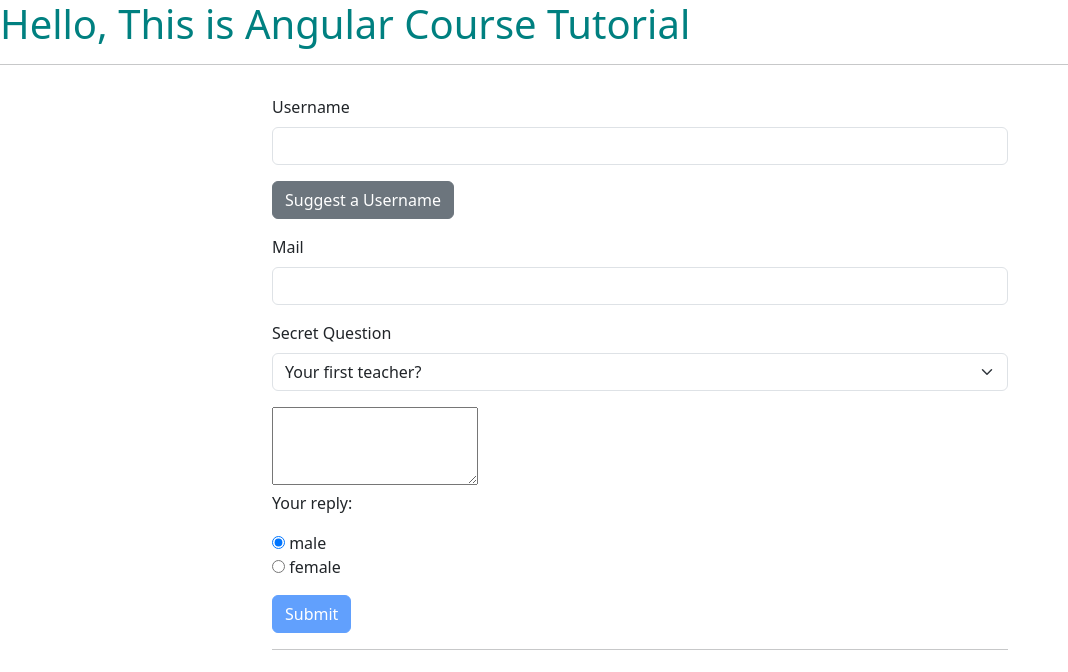
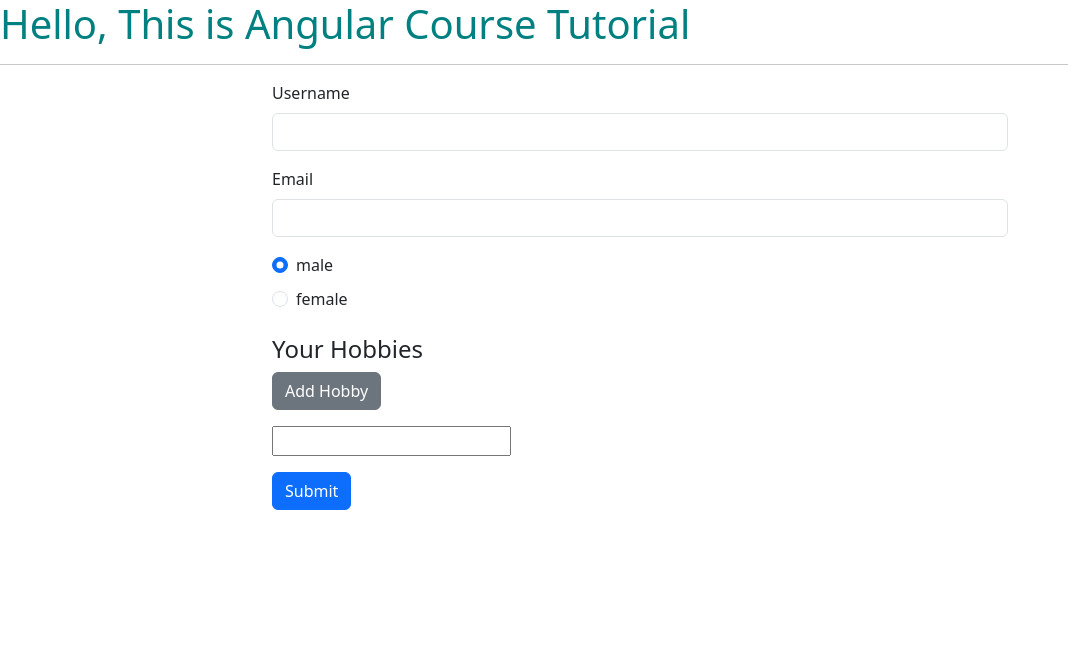
Before and after one commit to Ashik-2000/ESS_Probation_Training, an Angular app in the folder Angular/angular14/: page / in a window 1280 px wide. Shown: the top 672 px of the page, without its empty margins (0-1068 px from the left). Built offline with nearby package versions, Linux system fonts and the light colour scheme.

Commit message:
until array of form controls (FormArray)

```diff
--- a/Angular/angular14/src/app/app.component.html
+++ b/Angular/angular14/src/app/app.component.html
@@ -26,4 +26,6 @@
 <!-- <app-routing></app-routing> -->
 
 <!-- Section 31: Handling Forms TD -->
-<app-forms-td></app-forms-td>
+<!-- <app-forms-td></app-forms-td> -->
+<!-- Section 31: Handling Forms Reactive -->
+<app-forms-reactive></app-forms-reactive>
--- /dev/null
+++ b/Angular/angular14/src/app/forms-reactive/forms-reactive.component.css
@@ -0,0 +1,3 @@
+input.ng-invalid.ng-touched {
+  border: 1px solid red;
+}
--- /dev/null
+++ b/Angular/angular14/src/app/forms-reactive/forms-reactive.component.html
@@ -0,0 +1,79 @@
+<div class="container">
+  <div class="row">
+    <div class="col-12 col-sm-10 col-md-8 offset-sm-1 offset-md-2">
+      <form [formGroup]="signupForm" (ngSubmit)="onSubmit()">
+        <div formGroupName="userData">
+          <!-- Username -->
+          <div class="mb-3">
+            <label for="username" class="form-label">Username</label>
+            <input
+              type="text"
+              id="username"
+              formControlName="username"
+              class="form-control"
+            />
+          </div>
+          <span
+            *ngIf="
+              !signupForm.get('userData.username')?.valid &&
+              signupForm.get('userData.username')?.touched
+            "
+            class="fst-italic text-danger"
+            >Please Enter a username</span
+          >
+
+          <!-- Email -->
+          <div class="mb-3">
+            <label for="email" class="form-label">Email</label>
+            <input
+              type="text"
+              id="email"
+              formControlName="email"
+              class="form-control"
+            />
+          </div>
+          <span
+            *ngIf="
+              !signupForm.get('userData.email')?.valid &&
+              signupForm.get('userData.email')?.touched
+            "
+            class="fst-italic text-danger"
+            >Please Enter a valid email</span
+          >
+        </div>
+
+        <!-- Gender Radios -->
+        <div class="mb-3">
+          <div class="form-check" *ngFor="let gender of genders">
+            <label class="form-label">
+              <input
+                class="form-check-input"
+                type="radio"
+                formControlName="gender"
+                [value]="gender"
+              />{{ gender }}
+            </label>
+          </div>
+        </div>
+        <div formArrayName="hobbies">
+          <h4>Your Hobbies</h4>
+          <button
+            class="btn btn-secondary mb-3"
+            type="button"
+            (click)="onAddHobby()"
+          >
+            Add Hobby
+          </button>
+          <div
+            class="mb-3"
+          >
+            <input type="text" class=""/>
+          </div>
+        </div>
+
+        <!-- Submit Button -->
+        <button class="btn btn-primary" type="button">Submit</button>
+      </form>
+    </div>
+  </div>
+</div>
--- /dev/null
+++ b/Angular/angular14/src/app/forms-reactive/forms-reactive.component.ts
@@ -0,0 +1,34 @@
+import { Component, OnInit } from '@angular/core';
+import { FormArray, FormControl, FormGroup, Validators } from '@angular/forms';
+
+@Component({
+  selector: 'app-forms-reactive',
+  templateUrl: './forms-reactive.component.html',
+  styleUrls: ['./forms-reactive.component.css'],
+})
+export class FormsReactiveComponent implements OnInit {
+  genders = ['male', 'female'];
+  signupForm!: FormGroup;
+
+  constructor() {}
+
+  ngOnInit(): void {
+    this.signupForm = new FormGroup({
+      userData: new FormGroup({
+        username: new FormControl(null, Validators.required),
+        email: new FormControl(null, [Validators.required, Validators.email]),
+      }),
+      gender: new FormControl('male'),
+      hobbies: new FormArray([]),
+    });
+  }
+
+  onSubmit() {
+    console.log(this.signupForm);
+  }
+
+  onAddHobby() {
+    const control = new FormControl(null, Validators.required);
+    (<FormArray>this.signupForm.get('hobbies'))?.push(control);
+  }
+}
```
Also changed, not shown: Angular/angular14/src/app/app.module.ts (+12 -3 lines), Angular/angular14/src/app/forms-td/forms-td.component.ts (line endings or trailing spaces).
